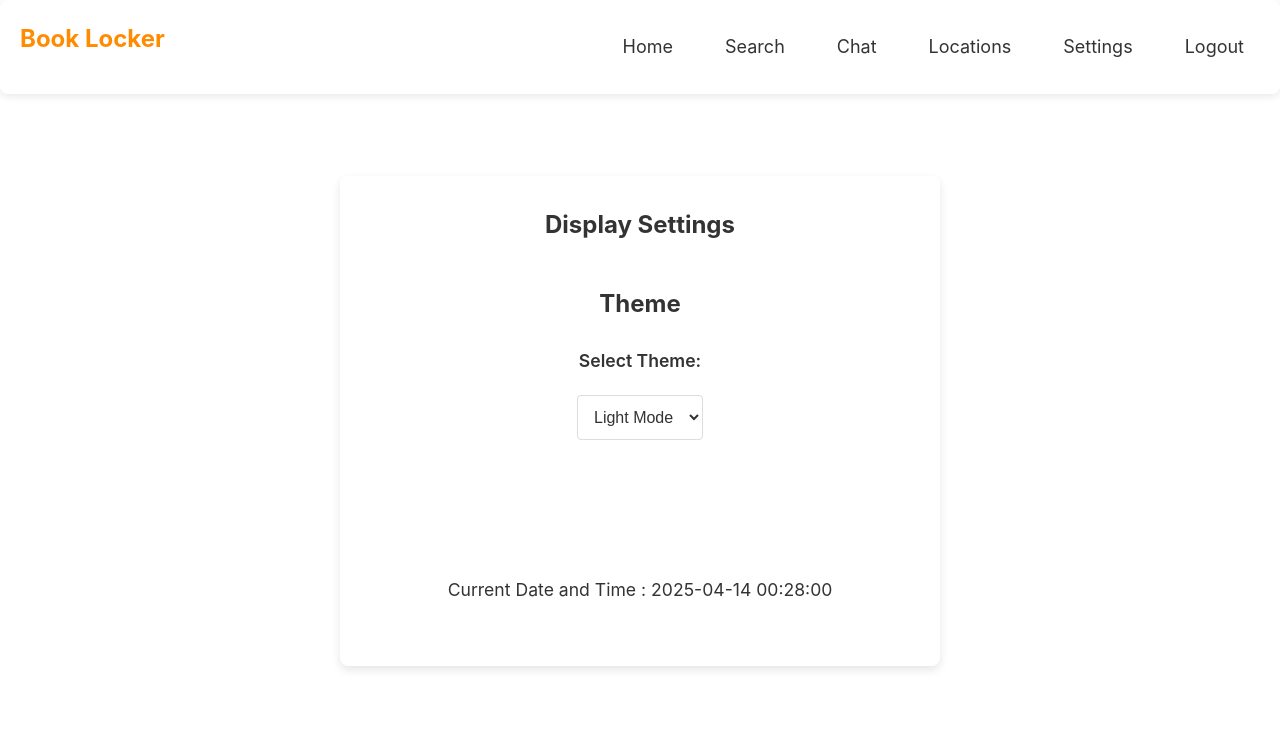
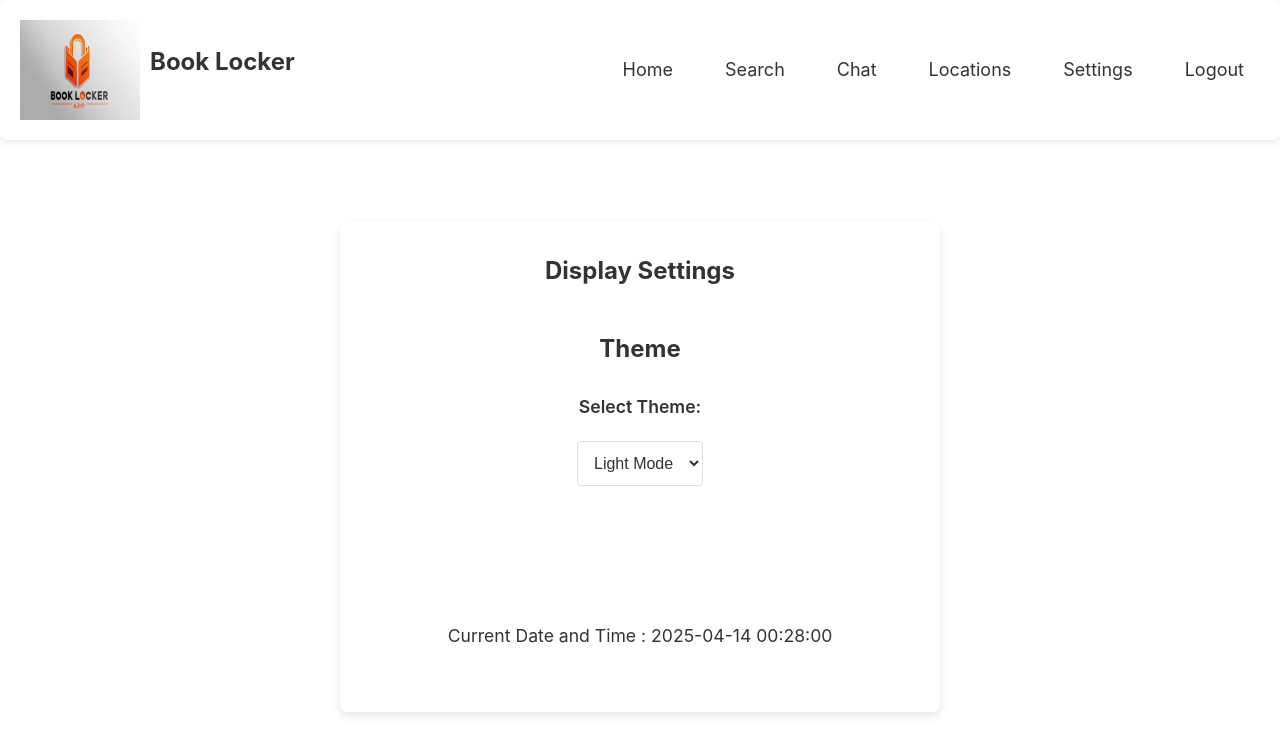
Before and after one commit to dilvirp/Open_Source_Group_6, a React (Create React App) app in the folder opensource/: page /display-settings in a window 1280 px wide. Shown: the top 754 px of the page. Built offline with nearby package versions, Linux system fonts and the light colour scheme; sample sign-in values are in the browser's storage; a web font is replaced by a local one.

Commit message:
App logo

```diff
--- a/opensource/src/Styles/Navbar.css
+++ b/opensource/src/Styles/Navbar.css
@@ -1,3 +1,19 @@
+.logo-section {
+  display: flex;
+  align-items: center;
+}
+
+.navbar-logo {
+  width: 120px;
+  height: 100px;
+  margin-right: 10px;
+}
+
+.logo-text {
+  font-size: 1.5rem;
+  font-weight: bold;
+
+}
 .navbar {
   background-color: #2c3e50;
   padding: 15px 20px;
--- a/opensource/src/components/Navbar.js
+++ b/opensource/src/components/Navbar.js
@@ -14,7 +14,14 @@ function NavBar() {
   return (
     <nav className="navbar">
       <div className="navbar-container">
-        <h1 className="logo">Book Locker</h1>
+      <div className="logo-section">
+          <img
+            src="/AppLogo.jpg"
+            alt="Book Locker Logo"
+            className="navbar-logo"
+          />
+          <h1 className="logo-text">Book Locker</h1>
+        </div>
         {token && (
           <div className="nav-links">
             <Link to="/home" className="nav-link">
```
Also changed, not shown: opensource/public/AppLogo.jpg (added).
